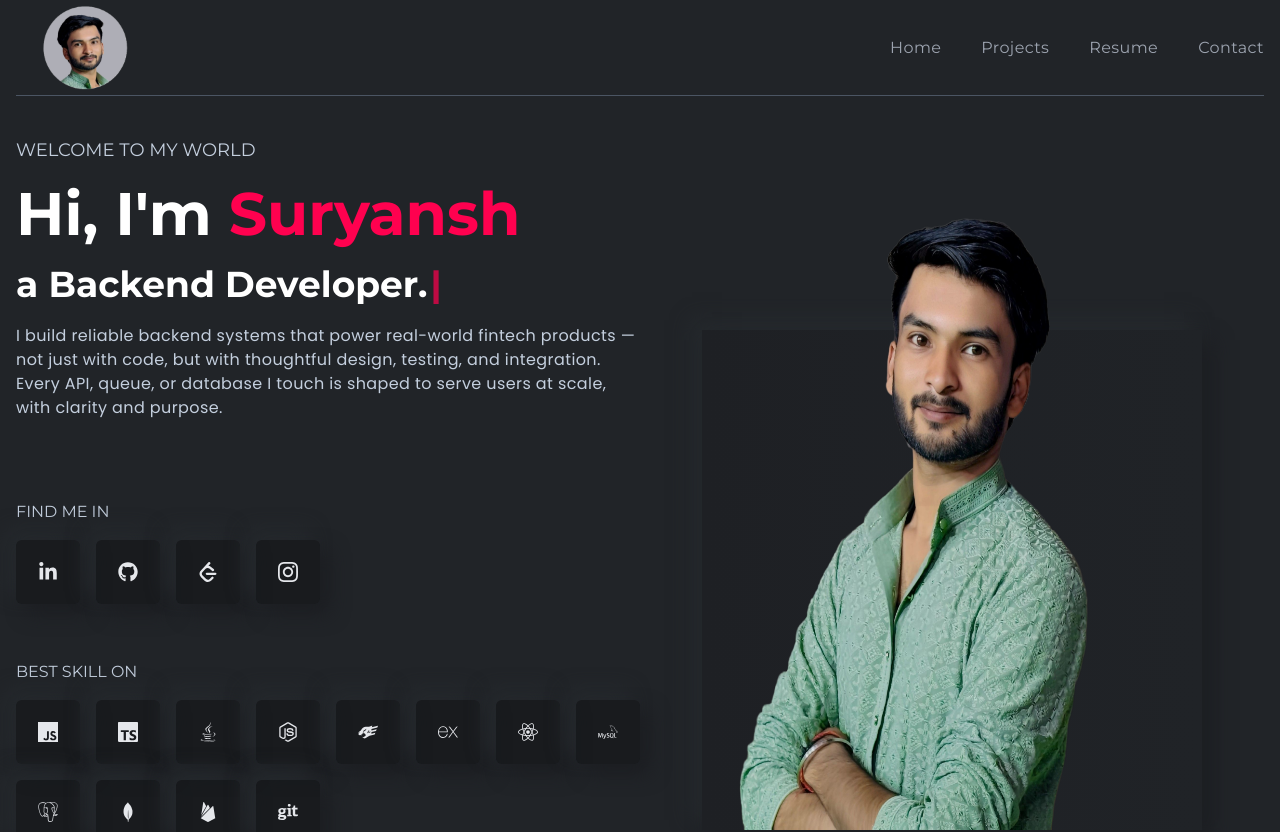
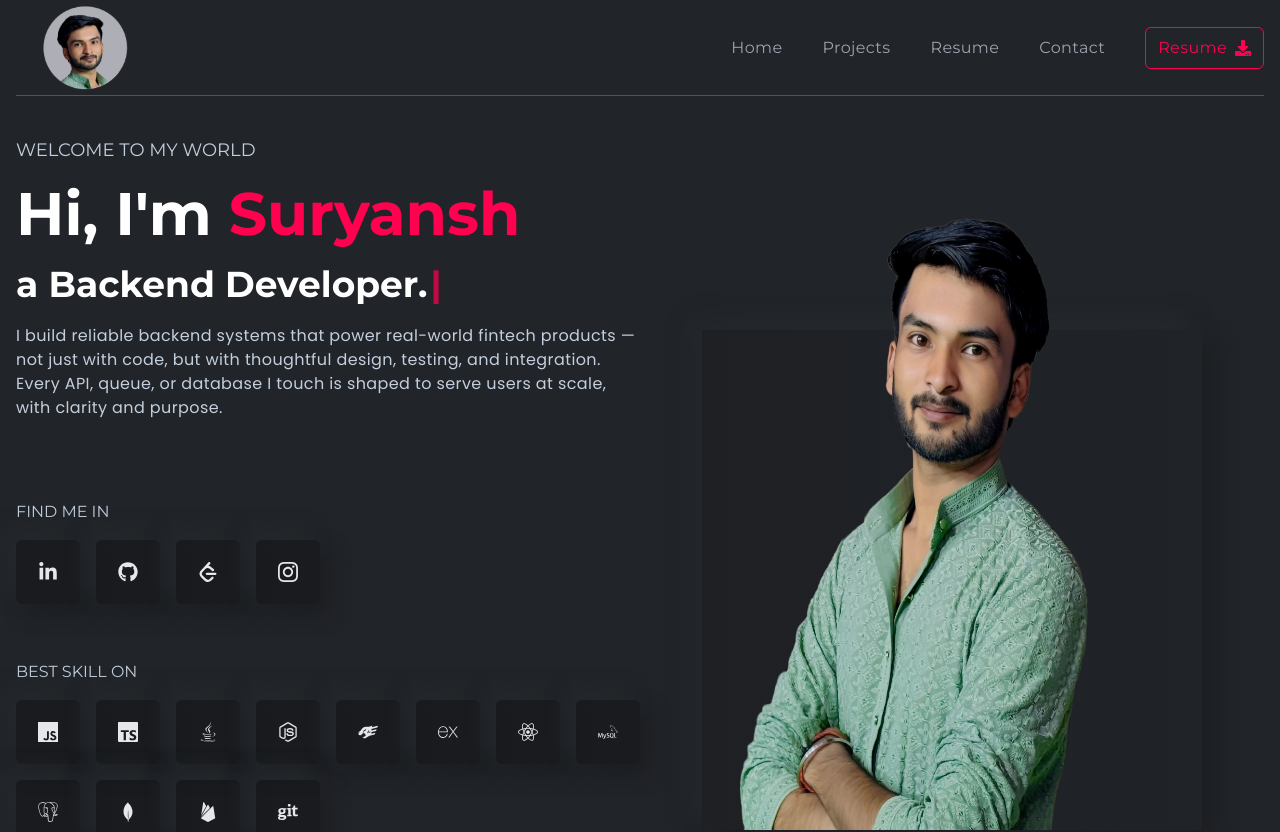
Before and after one commit to iamsuru/Portfolio, a React (Create React App) app: page / in a window 1280 px wide. Shown: the top 832 px of the page. Built offline with nearby package versions, Linux system fonts and the light colour scheme.

Commit message:
feat: added resume button

```diff
--- a/src/components/navbar/Navbar.js
+++ b/src/components/navbar/Navbar.js
@@ -2,9 +2,9 @@ import React, { useState } from 'react'
 import { Link } from "react-scroll";
 import { FiMenu } from "react-icons/fi";
 import { MdClose } from "react-icons/md";
-import { FaLinkedinIn } from "react-icons/fa";
+import { FaLinkedinIn, FaDownload } from "react-icons/fa";
 import { logo } from "../../assets/index"
-import { navLinksdata } from '../../constants';
+import { navLinksdata, resumeLink } from '../../constants';
 import { SiInstagram } from 'react-icons/si';
 
 const Navbar = () => {
@@ -33,6 +33,14 @@ const Navbar = () => {
               </Link>
             </li>
           ))}
+          <a
+            href={resumeLink}
+            download
+            className="inline-flex text-base font-normal text-designColor tracking-wide cursor-pointer items-center gap-2 px-3 py-2 border border-designColor rounded-md
+            hover:text-gray-400 hover:border-gray-400 hover:bg-designColor hover:bg-opacity-80 duration-300"
+          >
+            Resume <FaDownload />
+          </a>
         </ul>
         <span
           onClick={() => setShowMenu(!showMenu)}
@@ -68,6 +76,16 @@ const Navbar = () => {
                     </Link>
                   </li>
                 ))}
+                <span className="inline-block">
+                  <a
+                    href={resumeLink}
+                    download
+                    className="inline-flex items-center gap-2 px-4 py-2 text-base font-normal text-designColor tracking-wide cursor-pointer border border-designColor rounded-md
+    hover:text-gray-400 hover:border-gray-400 hover:bg-designColor hover:bg-opacity-80 duration-300"
+                  >
+                    Resume <FaDownload />
+                  </a>
+                </span>
               </ul>
               <div className="flex flex-col gap-4">
                 <h2 className="text-base uppercase font-titleFont mb-4">
@@ -92,7 +110,7 @@ const Navbar = () => {
           </div>
         )}
       </div>
-    </div>
+    </div >
   );
 }
 
--- a/src/constants/index.js
+++ b/src/constants/index.js
@@ -83,3 +83,5 @@ export const skillsData = [
   { icon: <SiFirebase />, label: "Firebase" },
   { icon: <FaGit />, label: "Git" },
 ]
+
+export const resumeLink = "https://drive.google.com/uc?export=download&id=1Lz51yiWf1b6hvbrDTc-W4rhOsDlp5zLq";
```
